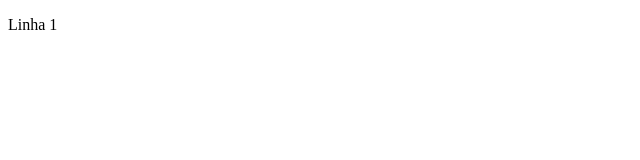
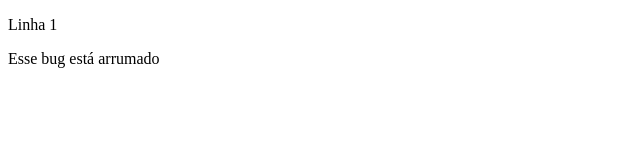
Before and after one commit to diegovolpe/Test, a plain HTML site: page index.html in a window 1280 px wide. Shown: the whole page, without its empty margins (0-640 px from the left). Drawn offline with Linux system fonts and the light colour scheme.

Commit message:
Adicionei bug

```diff
--- a/index.html
+++ b/index.html
@@ -4,5 +4,6 @@
 </head>
 <body>
 <p class="p1">Linha 1</p>
+Esse bug está arrumado
 </body>
 </html>
```
